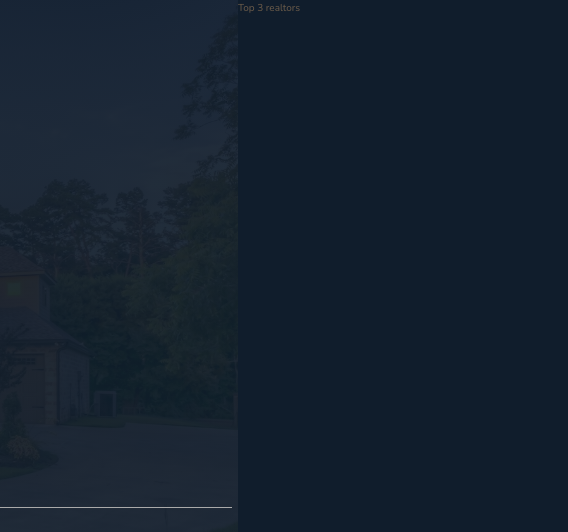
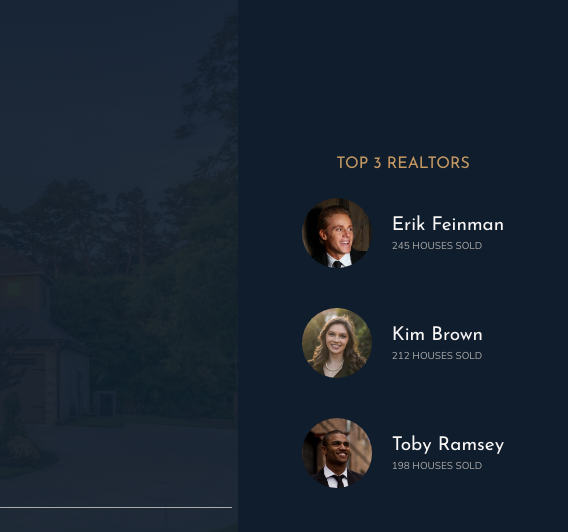
Before and after one commit to JakeHildy/nexter, a website: page index.html in a window 1280 px wide. Shown: the top 532 px of the page, 712-1280 px from the left. Drawn offline with nearby package versions, Linux system fonts and the light colour scheme.

Commit message:
Created Realtors section

```diff
--- a/index.html
+++ b/index.html
@@ -33,7 +33,26 @@
       </div>
     </header>
 
-    <div class="realtors">Top 3 realtors</div>
+    <div class="realtors">
+      <h3 class="heading-3">Top 3 Realtors</h3>
+      <div class="realtors__list">
+        <img src="img/realtor-1.jpeg" alt="Realtor 1" class="realtors__img" />
+        <div class="realtors__details">
+          <h4 class="heading-4 heading-4--light">Erik Feinman</h4>
+          <p class="realtors__sold">245 houses sold</p>
+        </div>
+        <img src="img/realtor-2.jpeg" alt="Realtor 2" class="realtors__img" />
+        <div class="realtors__details">
+          <h4 class="heading-4 heading-4--light">Kim Brown</h4>
+          <p class="realtors__sold">212 houses sold</p>
+        </div>
+        <img src="img/realtor-3.jpeg" alt="Realtor 3" class="realtors__img" />
+        <div class="realtors__details">
+          <h4 class="heading-4 heading-4--light">Toby Ramsey</h4>
+          <p class="realtors__sold">198 houses sold</p>
+        </div>
+      </div>
+    </div>
 
     <section class="features">
       <div class="feature">
--- a/sass/_realtors.scss
+++ b/sass/_realtors.scss
@@ -3,4 +3,34 @@
 .realtors {
   background-color: $color-secondary;
   grid-column: col-start 7 / full-end;
+  padding: 3rem;
+
+  display: grid;
+  align-content: center;
+  justify-content: center;
+  grid-row-gap: 2rem;
+  justify-items: center;
+
+  &__list {
+    display: grid;
+    grid-template-columns: min-content max-content;
+    grid-column-gap: 2rem;
+    grid-row-gap: 5vh;
+    align-items: center;
+  }
+
+  &__img {
+    width: 7rem;
+    border-radius: 50%;
+    display: block;
+  }
+
+  &__details {
+  }
+
+  &__sold {
+    text-transform: uppercase;
+    color: $color-grey-light-2;
+    margin-top: -3px;
+  }
 }
```
Also changed, not shown: sass/main.css, 1 other file.
